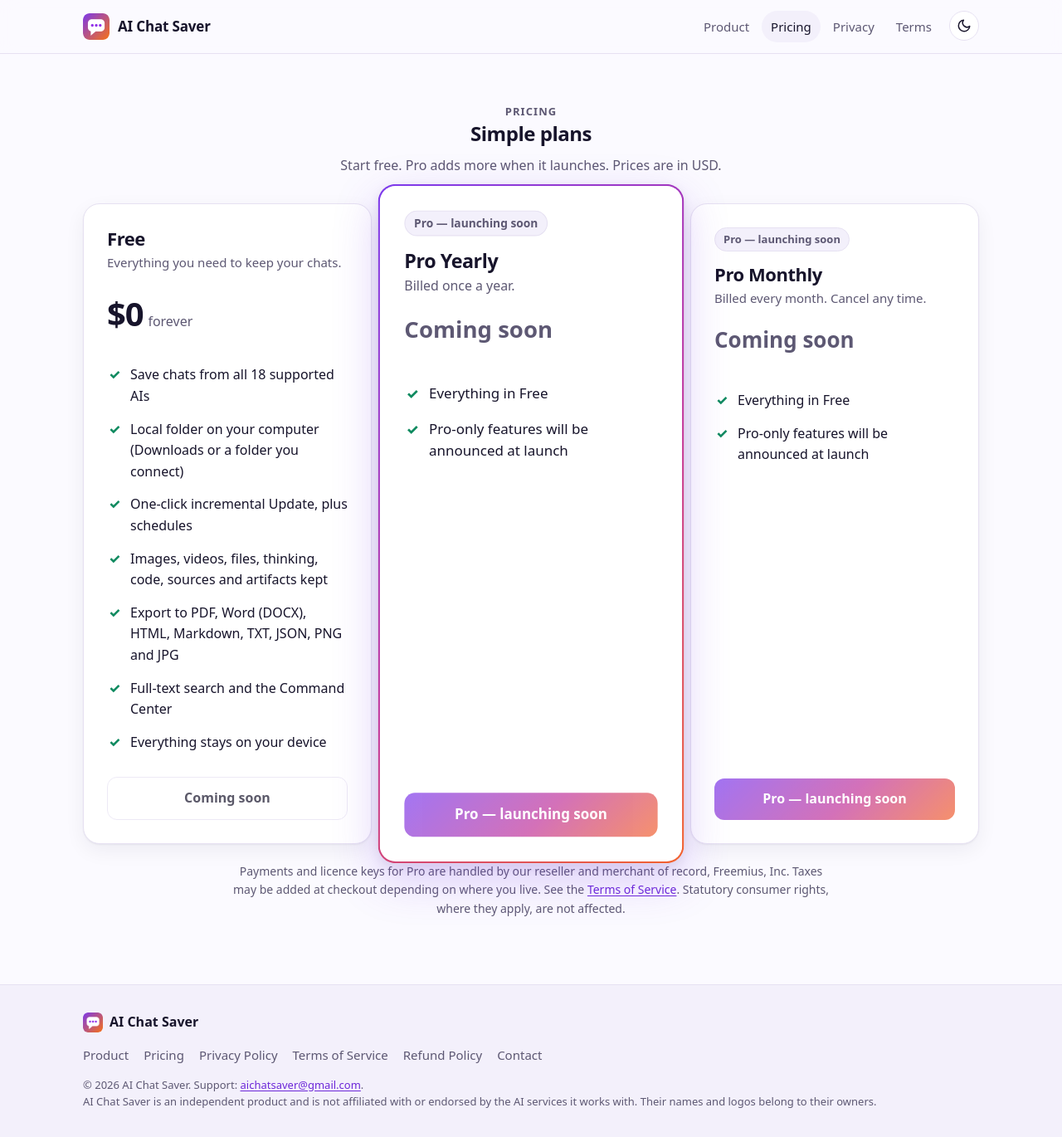
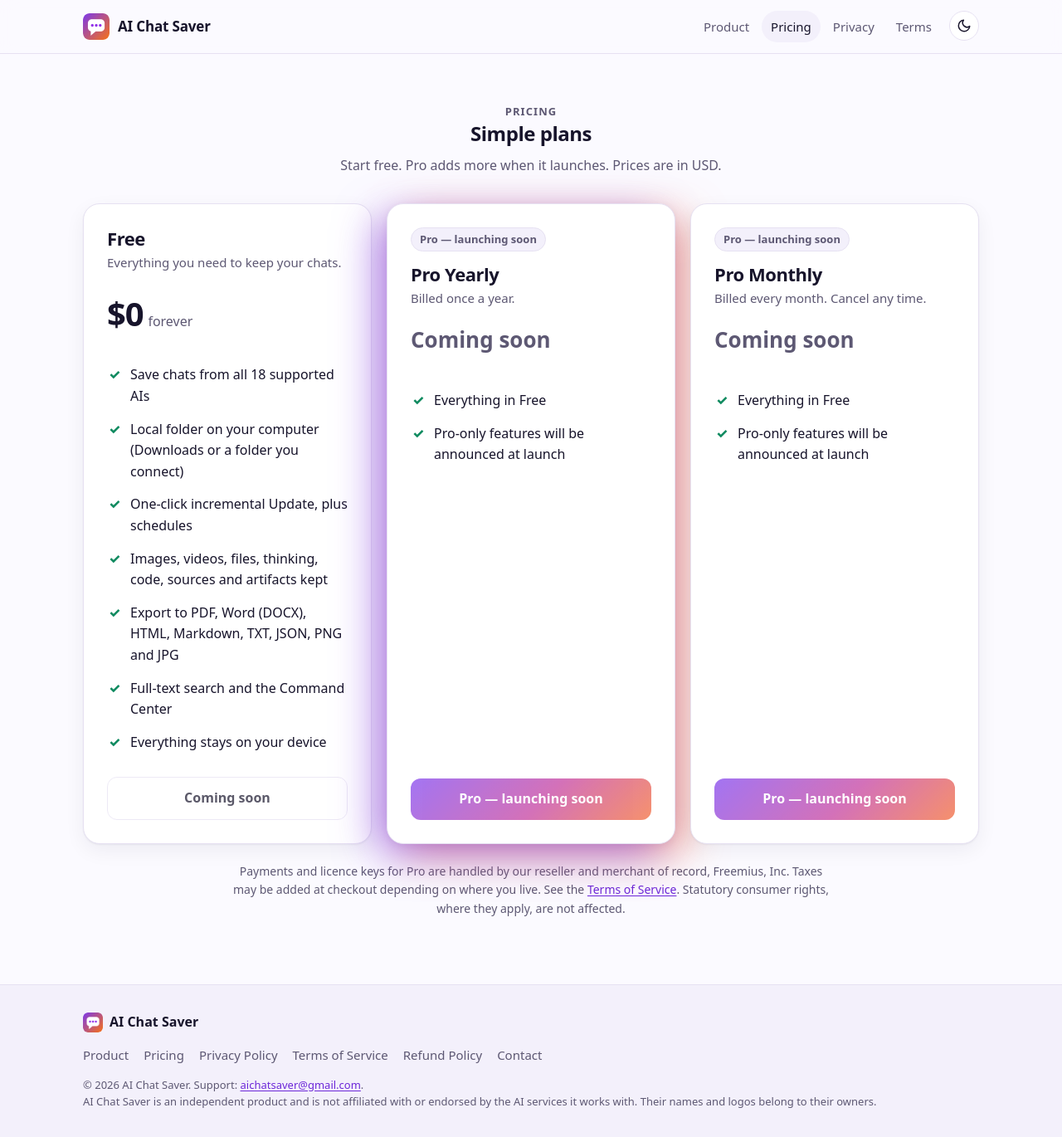
Before and after one commit to aichatsaver/aichatsaver.github.io, a Jekyll site: the page built from pricing.html, in a window 1280 px wide and 1370 px high. Shown: the whole window at 83% size. Built offline with Jekyll 4.4.1, drawn with Linux system fonts in a browser that asks for light colours.

Commit message:
Pricing: Yearly focused by gradient glow, same size, no border

```diff
--- a/assets/css/style.css
+++ b/assets/css/style.css
@@ -108,8 +108,7 @@
 .plans{display:grid;grid-template-columns:repeat(3,1fr);gap:18px;align-items:stretch}
 @media (max-width:900px){.plans{grid-template-columns:1fr;max-width:480px;margin:0 auto}}
 .plan{display:flex;flex-direction:column;background:var(--card);border:1px solid var(--line);border-radius:20px;padding:28px;box-shadow:var(--shadow);position:relative}
-.plan.featured{border:2px solid transparent;background:linear-gradient(var(--card),var(--card)) padding-box,var(--grad) border-box;transform:scale(1.06);z-index:1;box-shadow:0 18px 50px rgba(124,58,237,.25),0 4px 12px rgba(23,20,43,.08)}
-@media (max-width:900px){.plan.featured{transform:none}}
+.plan.featured{box-shadow:-16px 14px 50px -4px rgba(124,58,237,.6),16px 14px 50px -4px rgba(242,98,46,.55),0 2px 8px rgba(23,20,43,.06)}
 .plan h2{font-size:22px;margin:0 0 4px}
 .plan .sub{color:var(--muted);margin:0 0 18px;font-size:15px}
 .price{display:flex;align-items:baseline;gap:6px;min-height:52px;margin-bottom:6px}
```
